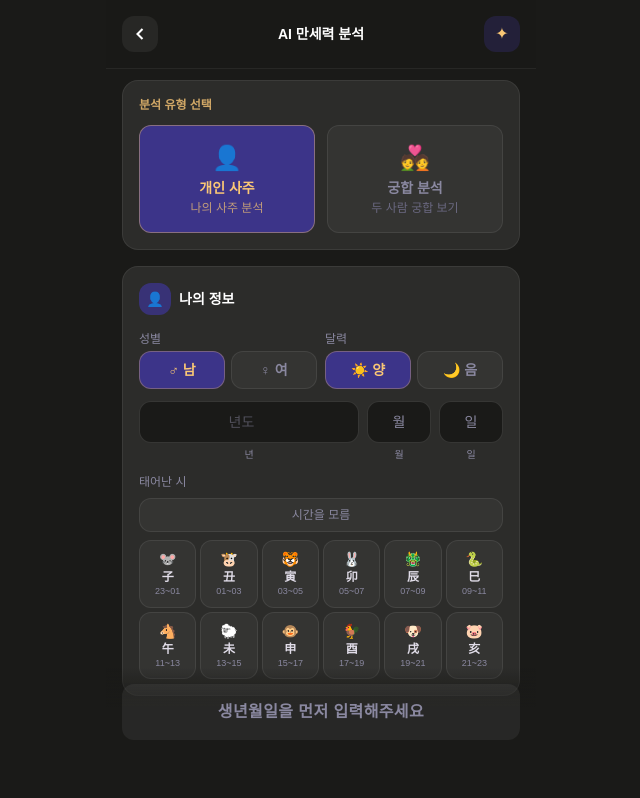
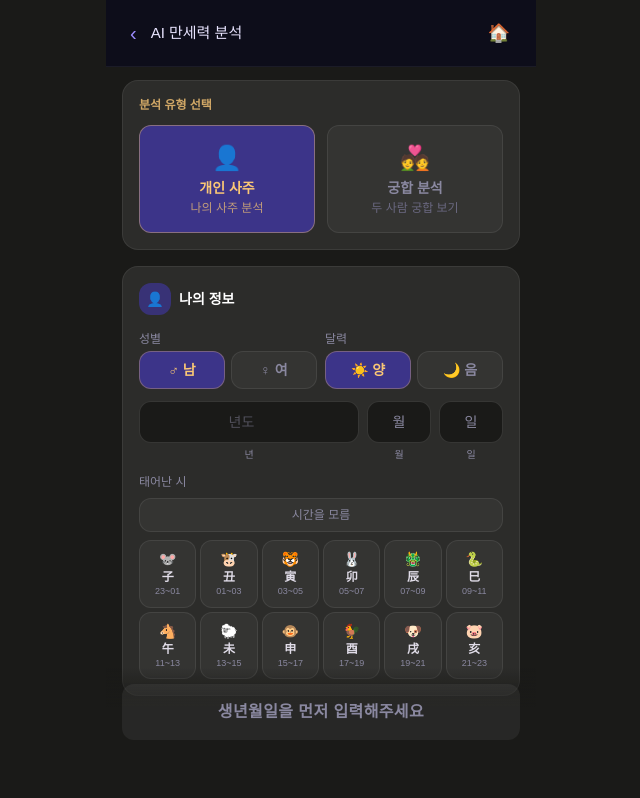
Before and after one commit to lysh0112-cpu/myjae, a Next.js app: page /manseryeok in a window 1280 px wide. Shown: the top 798 px of the page, without its empty margins (319-959 px from the left). Built offline with nearby package versions, Linux system fonts and the light colour scheme.

Commit message:
Update page.tsx

```diff
--- a/app/manseryeok/page.tsx
+++ b/app/manseryeok/page.tsx
@@ -2,9 +2,9 @@
 
 import { useState, Suspense } from "react";
 import { useRouter } from "next/navigation";
-import Link from "next/link";
 import BottomNav from "../components/BottomNav";
 import PersonForm, { PersonData } from "./components/PersonForm";
+import PageHeader from '@/app/components/common/PageHeader'
 
 const QUESTION_CATEGORIES = [
   { id: "love", label: "연애·결혼", icon: "💕" },
@@ -23,18 +23,10 @@ const defaultPerson = (): PersonData => ({
 
 function ManseryeokContent() {
   const router = useRouter()
-
-  // 모드: 'single' | 'couple'
   const [mode, setMode] = useState<'single' | 'couple'>('single')
-
-  // 개인 사주
   const [person, setPerson] = useState<PersonData>(defaultPerson())
-
-  // 궁합
   const [personA, setPersonA] = useState<PersonData>(defaultPerson())
   const [personB, setPersonB] = useState<PersonData>(defaultPerson())
-
-  // 질문
   const [selectedCategory, setSelectedCategory] = useState('')
   const [customQuestion, setCustomQuestion] = useState('')
 
@@ -62,7 +54,6 @@ function ManseryeokContent() {
       if (customQuestion.trim()) params.set("question", customQuestion.trim())
       router.push(`/manseryeok/result?${params.toString()}`)
     } else {
-      // 궁합 모드
       params.set("mode", "couple")
       params.set("a_gender", personA.gender)
       params.set("a_calType", personA.calType)
@@ -88,22 +79,12 @@ function ManseryeokContent() {
     <div className="min-h-screen" style={{background:"#1a1a18", maxWidth:"430px", margin:"0 auto"}}>
 
       {/* 헤더 */}
-      <header className="fixed top-0 z-50 flex items-center justify-between px-4 py-4"
-        style={{background:"rgba(26,26,24,0.97)", backdropFilter:"blur(12px)",
-          borderBottom:"1px solid rgba(255,255,255,0.06)", width:"100%", maxWidth:"430px", left:"50%", transform:"translateX(-50%)"}}>
-        <Link href="/">
-          <button className="w-9 h-9 rounded-xl flex items-center justify-center"
-            style={{background:"rgba(255,255,255,0.06)"}}>
-            <svg viewBox="0 0 24 24" fill="none" stroke="currentColor" strokeWidth="2.5" className="w-5 h-5 text-white">
-              <polyline points="15 18 9 12 15 6"/>
-            </svg>
-          </button>
-        </Link>
-        <div className="text-sm font-bold text-white">AI 만세력 분석</div>
-        <div className="w-9 h-9 rounded-xl flex items-center justify-center" style={{background:"rgba(60,52,137,0.3)"}}>
-          <span style={{color:"#FAC775", fontSize:"16px"}}>✦</span>
-        </div>
-      </header>
+      <div className="fixed top-0 z-50" style={{width:"100%", maxWidth:"430px", left:"50%", transform:"translateX(-50%)"}}>
+        <PageHeader
+          title="AI 만세력 분석"
+          onBack={() => router.push('/')}
+        />
+      </div>
 
       <main className="pt-20 pb-36 px-4 space-y-4">
 
```
